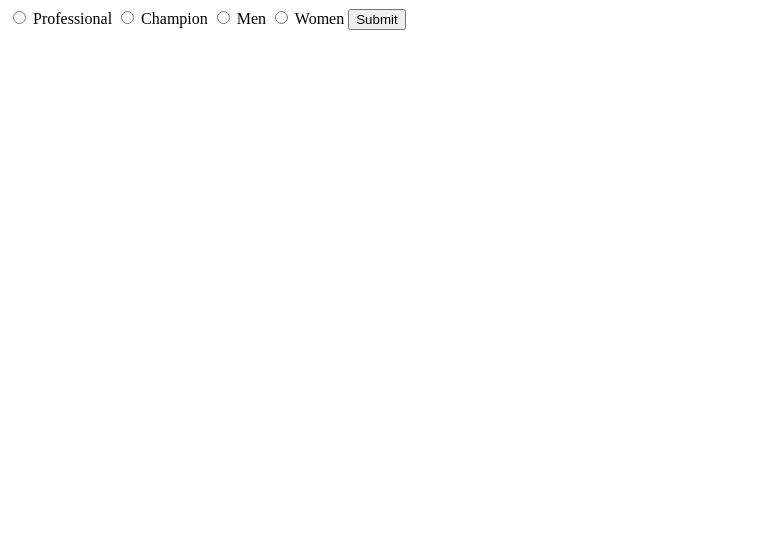
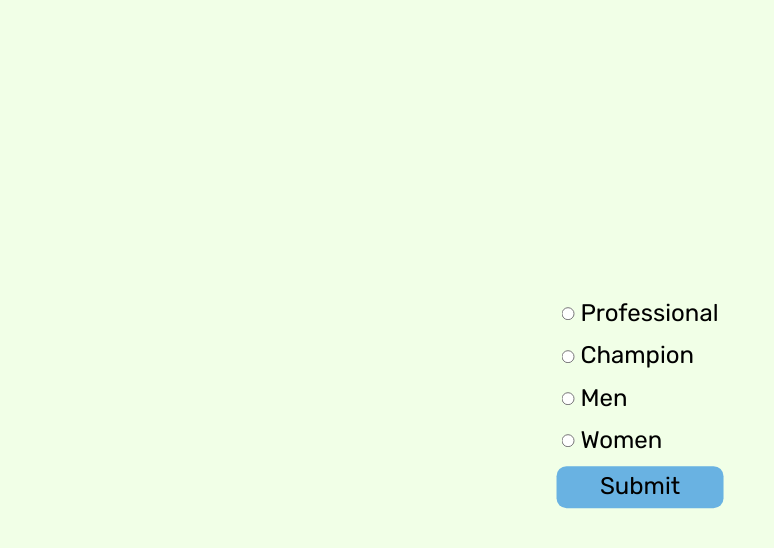
Before and after one commit to CaptainCronch/golf-tracker, a plain HTML site: page index.html in a window 1280 px wide. Shown: the whole page, without its empty margins (0-774 px from the left). Drawn offline with nearby package versions, Linux system fonts and the light colour scheme; no server answers.

Commit message:
app styling done

```diff
--- a/index.html
+++ b/index.html
@@ -10,19 +10,32 @@
 </head>
 <body>
     <form id="tee-form">
+        <div class="tee-radio">
             <input type="radio" name="Tees" id="pro" value="Professional">
             <label for="pro">Professional</label>
+        </div>
+        <div class="tee-radio">
             <input type="radio" name="Tees" id="champ" value="Champion">
             <label for="champ">Champion</label>
+        </div>
+        <div class="tee-radio">
             <input type="radio" name="Tees" id="men" value="Men">
             <label for="men">Men</label>
+        </div>
+        <div class="tee-radio">
             <input type="radio" name="Tees" id="women" value="Women">
             <label for="women">Women</label>
-        <input type="button" value="Submit" onclick="onSubmit();return false">
+        </div>
+        <input type="button" id="submit-button" value="Submit" onclick="onSubmit();return false">
     </form>
+    <div class="table-container">
         <table class="hidden">
             <colgroup>
-            <col>
+                <col class="titles">
+                <col span="9">
+                <col class="totals">
+                <col span="9">
+                <col span="2" class="totals">
             </colgroup>
             <thead>
                 <tr id="holes">
@@ -62,6 +75,7 @@
                 </tr>
             </tbody>
         </table>
+    </div>
     <input class="hidden" id="new-player" type="button" value="New Player" onclick="newPlayer(); return false">
     <h2 class="hidden" id="nan-warning">Your score needs to be all whole numbers...</h2>
 </body>
--- a/script.js
+++ b/script.js
@@ -6,7 +6,7 @@ fetch("https://exquisite-pastelito-9d4dd1.netlify.app/golfapi/course11819.json")
 
 function onSubmit(){
     let tee = 0;
-    $("#tee-form").children("input").each((index, element) => {
+    $("#tee-form").find("input").each((index, element) => {
         if ($(element).is(':checked')){
             tee = index
         }
--- a/style.scss
+++ b/style.scss
@@ -1,10 +1,79 @@
+@import url('https://fonts.googleapis.com/css2?family=Rubik:wght@300;400;500;600;700;800;900&display=swap');
+
+$background-color: #F1FFE7;
+$text-color-light-gray: #69b2e2;
+$text-color-gray: #69b2e2;
+$transparent: rgba(1, 1, 1, 0);
+
+* { /* RESET */
+    font-weight: 400;
+    font-family: "Rubik", sans-serif;
+    font-style: inherit;
+    font-size: 24px;
+    line-height: 1.3;
+    text-align: center;
+    vertical-align: middle;
+    text-decoration: none;
+    box-sizing: border-box;
+    border: 0 none;
+    outline: 0;
+    padding: 0;
+    margin: 0;
+    color: black;
+}
+
+head, script {
+    display: none;
+}
+
+body {
+    background-color: $background-color;
+}
+
 table, th, td {
     border: 1px solid black;
     border-collapse: collapse;
     padding: 10px;
-    text-align: center;
 }
 
 .hidden {
-    display: none;
+    display: none !important;
 }
+
+#tee-form {
+    display: flex;
+    flex-direction: column;
+    position: absolute;
+    top: 50%;
+    left: 50%;
+    transform: translate(-50%, -50%);
+    padding: 20px;
+}
+
+.tee-radio {
+    margin-right: auto;
+    padding: 5px;
+}
+
+#submit-button {
+    margin-top: 5px;
+    padding: 5px 30px;
+    background-color: #69b2e2;
+    border-radius: 10px;
+}
+
+.table-container {
+    display: flex;
+    justify-content: center;
+    padding: 50px;
+}
+
+#new-player {
+    padding: 5px 30px;
+    background-color: #69b2e2;
+    border-radius: 10px;
+}
+
+.titles, .totals, #holes, #yardage, #par, #handicap {
+    background-color: $text-color-light-gray;
+}
```
Also changed, not shown: style.css, 1 other file. Lines whose indentation alone changed are shown as unchanged.
